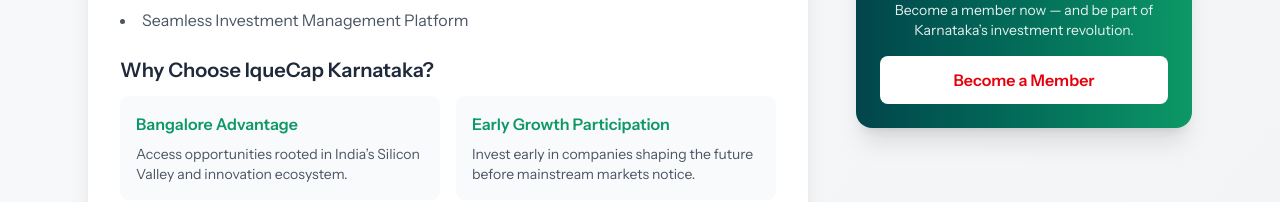
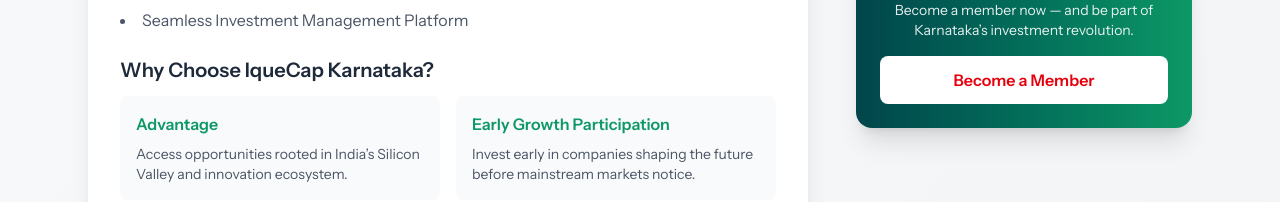
Before and after one commit to ASHIQANWARK/iquecap, a React (Vite) app: page /karnataka in a window 1280 px wide. Shown: the part 1020-1222 px from the top of the page. Built offline with nearby package versions, Linux system fonts and the light colour scheme.

Commit message:
initial commit

```diff
--- a/src/pages/Karnataka.jsx
+++ b/src/pages/Karnataka.jsx
@@ -103,7 +103,7 @@ export default function KarnatakaBranch() {
 
                     <div className="bg-gray-50 p-4 rounded-lg">
                       <h4 className="font-semibold text-[#0d9866] mb-2">
-                        Bangalore Advantage
+                        Advantage
                       </h4>
                       <p className="text-sm">
                         Access opportunities rooted in India’s Silicon Valley and innovation ecosystem.
```
